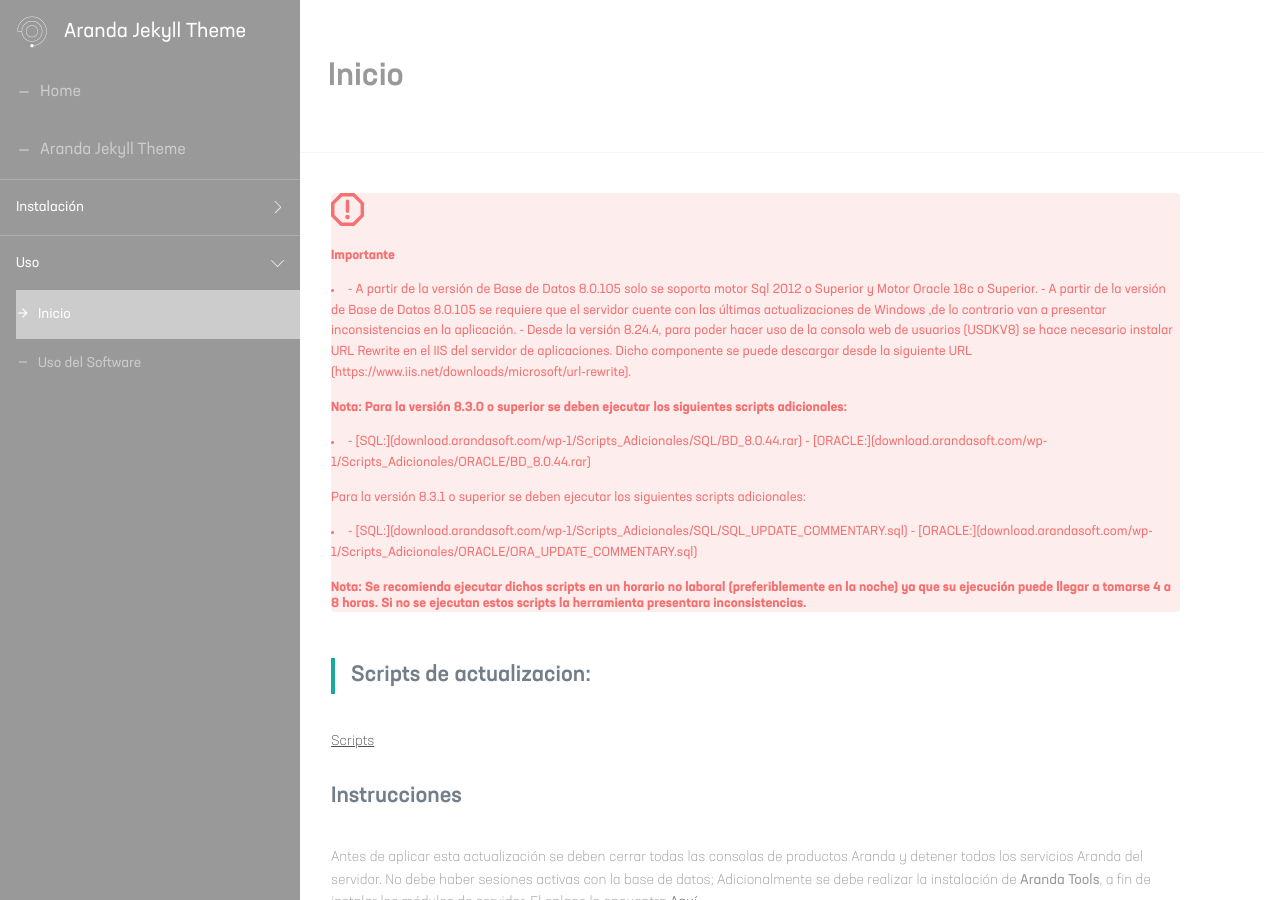
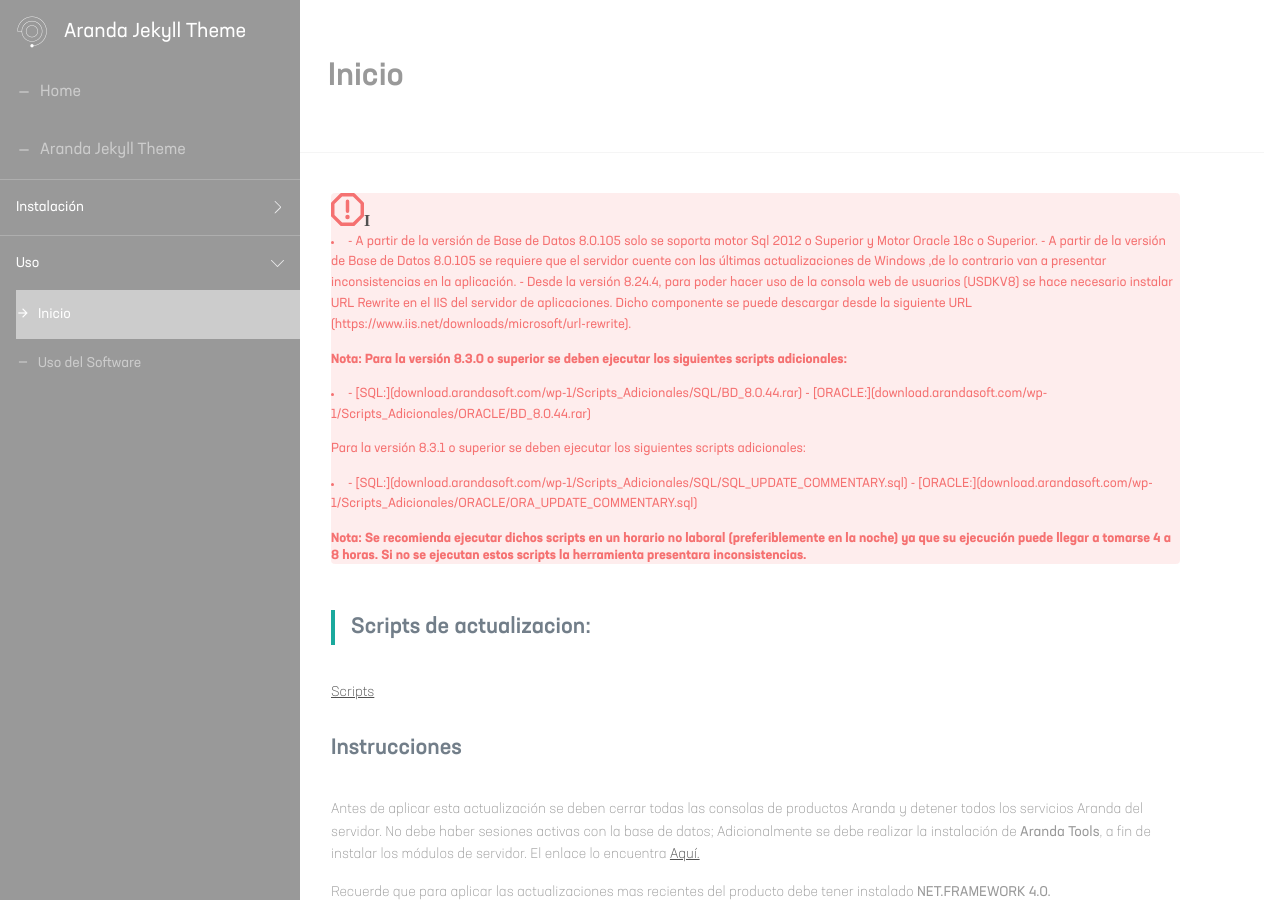
Before and after one commit to Nats85/Manuales-Aranda-Apis, a Jekyll site: the page built from docs/2.1-inicio.md, in a window 1280 px wide and 900 px high. Built offline with Jekyll 4.4.1, drawn with Linux system fonts in a browser that asks for light colours.

Commit message:
Update alert_instaladores.html

```diff
--- a/_includes/alert_instaladores.html
+++ b/_includes/alert_instaladores.html
@@ -1,9 +1,7 @@
 <meta charset="utf-8">
     <div class="notes">
-           <div class="icon"><img src="{{ site.baseurl }}/assets/images/ic_alert.svg"></div>
-           <h1>
-               <strong>Importante</strong>
-           </h1>
+           <div class="icon"><img src="{{ site.baseurl }}/assets/images/ic_alert.svg"><strong>Importante</strong></div>
+
 
            <li>
            - A partir de la versión de Base de Datos 8.0.105 solo se soporta motor Sql 2012 o Superior y Motor Oracle 18c o Superior.
```
